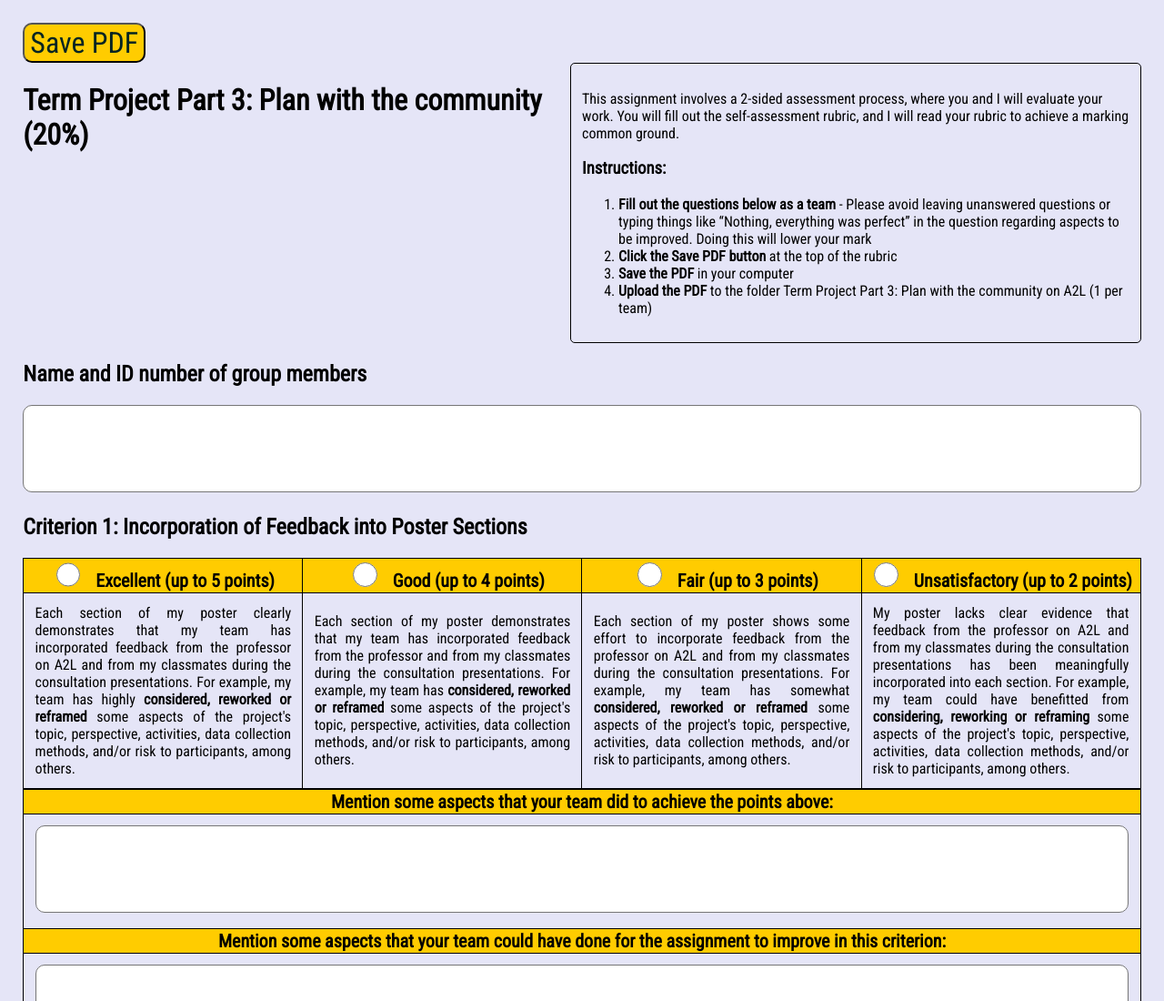
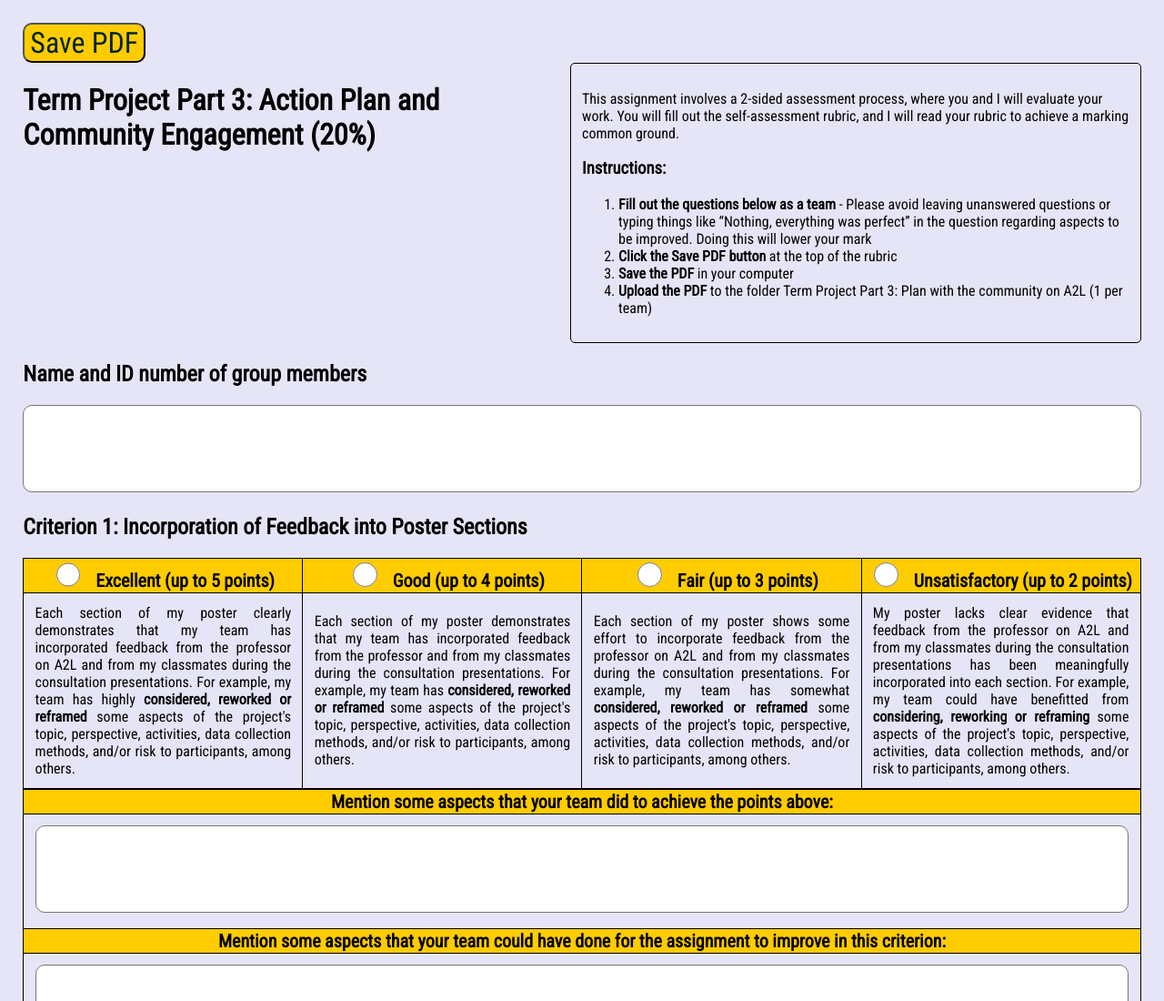
Before and after one commit to SOCSCI1SS3/self-assessment-community-engagement, a plain HTML site: page index.html in a window 1280 px wide. Shown: the top 1100 px of the page at 91% size. Drawn offline with nearby package versions, Linux system fonts and the light colour scheme.

Commit message:
Update index.html

```diff
--- a/index.html
+++ b/index.html
@@ -24,7 +24,7 @@
 
        <div class="titleplusintroplusinstructions">
 
-  <h1  class="maintitle">Term Project Part 3: Plan with the community (20%)</h1>
+  <h1  class="maintitle">Term Project Part 3: Action Plan and Community Engagement  (20%)</h1>
 
 <!-- instructions      -->
   <div class="introplusinstructions">
```
